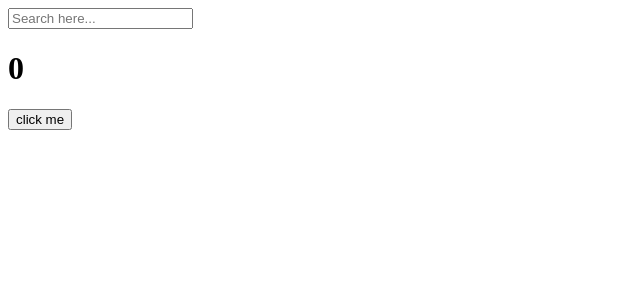
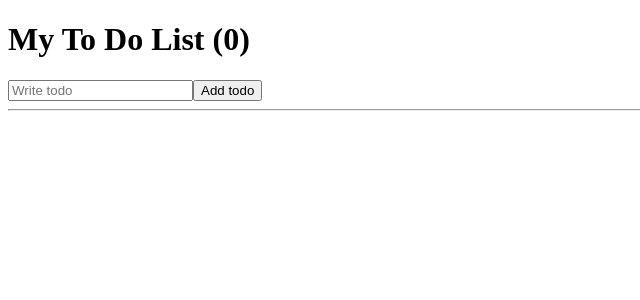
Before and after one commit to skkulikelion-2024/JiyoonBaek_study, a React (Create React App) app in the folder week6/: page / in a window 1280 px wide. Shown: the top 300 px of the page, without its empty margins (0-640 px from the left). Built offline with nearby package versions, Linux system fonts and the light colour scheme.

Commit message:
week8 commit todo

```diff
--- a/week6/src/App.js
+++ b/week6/src/App.js
@@ -1,44 +1,38 @@
-import Button from "./Button";
-import PropTypes from "prop-types";
-import styles from "./App.module.css";
-import { useEffect, useState } from "react";
+import { useState } from "react";
 
 function App() {
-  const [counter, setValue] = useState(0);
-  const [keyword, setKeyword] = useState("");
-  const onClick = () => setValue(prev => prev + 1);
-	const onChange = (event) => setKeyword(event.target.value);
-  console.log('i run all the time');
-
-  useEffect(() => {
-		if (keyword !== "" && keyword.length > 5) {
-			console.log("SEARCH FOR", keyword);
+    const [todo, setTodo] = useState("");
+    const [todos, setTodos] = useState([]);
+    const onChange = (event) => setTodo(event.target.value);
+    const onSubmit = (event) => {
+      event.preventDefault();
+      if (todo === "") {
+        return;
       }
-	}, [keyword]);
-
-  useEffect(() => {
-		console.log("I run when 'counter' changes.");
-	}, [counter]);
-
-  useEffect(() => {
-		console.log("I run when keyword & counter change.");
-	}, [keyword, counter]);
+      setTodo("");
+      setTodos((currentArray) => [todo, ...currentArray]);
+    };
 
     return (
     <div>
+      <h1>My To Do List ({todos.length})</h1>
+        <form onSubmit={onSubmit}>
             <input
-        value={keyword}
                 onChange={onChange}
+                value={todo}
                 type="text"
-        placeholder="Search here..." />
-      <h1>{counter}</h1>
-      <button onClick={onClick}>click me</button>
+                placeholder="Write todo"
+            />
+            <button>Add todo</button>
+        </form>
+        <hr />
+        <ul>
+          {todos.map((item, index) => (
+          <li key={index}>{item}</li>
+          ))}
+        </ul>
     </div>
     );
 }
 
-Button.propTypes = {
-  text: PropTypes.string.isRequired,
-};
-
 export default App;
--- a/week6/src/index.js
+++ b/week6/src/index.js
@@ -1,6 +1,6 @@
 import React from 'react';
 import ReactDOM from 'react-dom/client';
-import App from './App';
+import App from './App.js';
 
 const root = ReactDOM.createRoot(document.getElementById('root'));
 root.render(
```
Also changed, not shown: 2 other files (tests, documents, lock files or other folders). Lines whose indentation alone changed are shown as unchanged.
